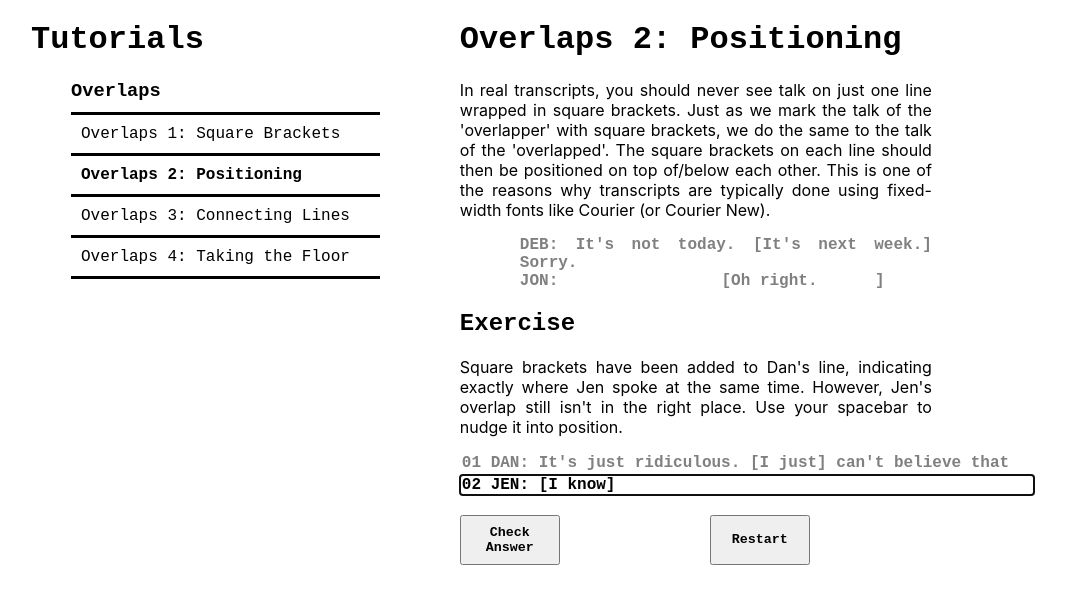
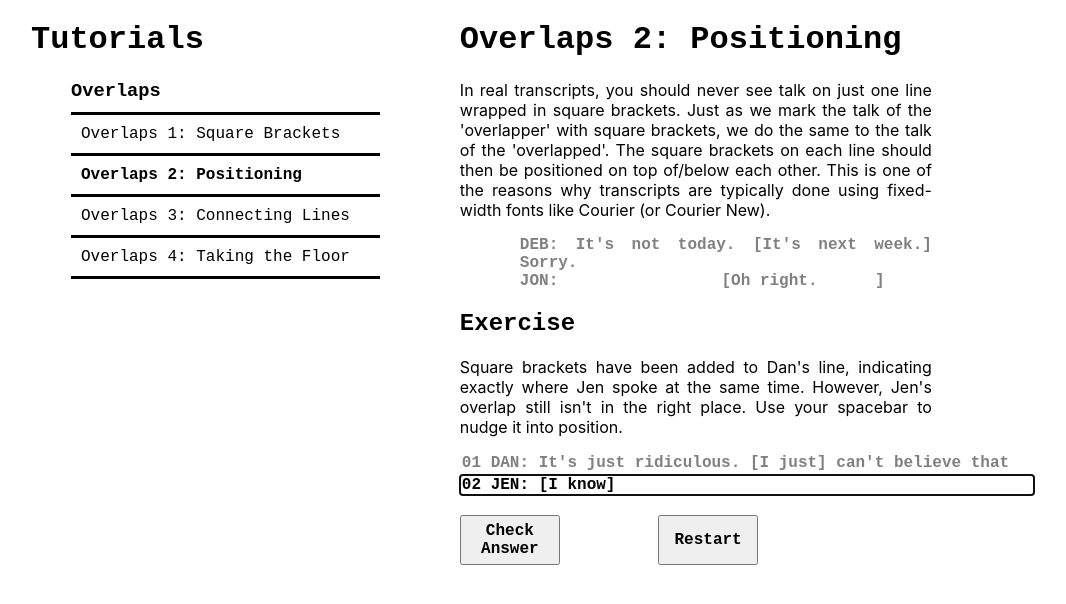
Before and after one commit to joseph-ford10/tutorial, a React (Create React App) app: page /overlap2 in a window 1280 px wide. Shown: the top 604 px of the page, without its empty margins (69-1135 px from the left). Built offline with nearby package versions, Linux system fonts and the light colour scheme.

Commit message:
More button styling

```diff
--- a/src/index.css
+++ b/src/index.css
@@ -83,7 +83,7 @@ main {
 .restart {
   display: inline;
   position: absolute;
-  left: 250px;
+  left: 42%;
 }
 
 .revealAnswer {
@@ -112,7 +112,7 @@ main {
 
 .nextPage {
   position: absolute;
-  left: 250px;
+  left: 42%;
 }
 
 .navList {
@@ -244,5 +244,6 @@ li {
 
 .button {
   font-family: 'Courier New', Courier, monospace;
+  font-size: 16px;
   font-weight: bold;
 }
```
